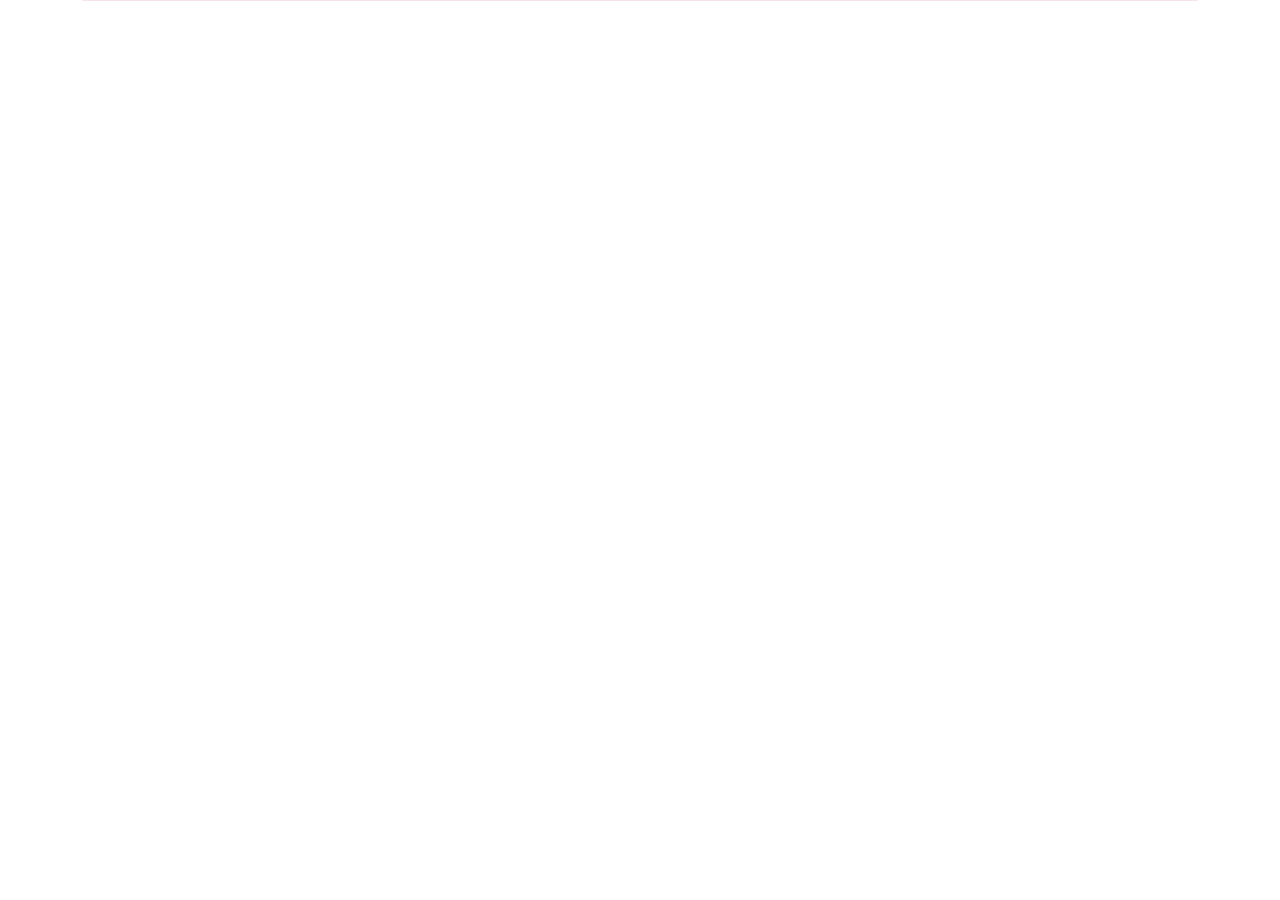
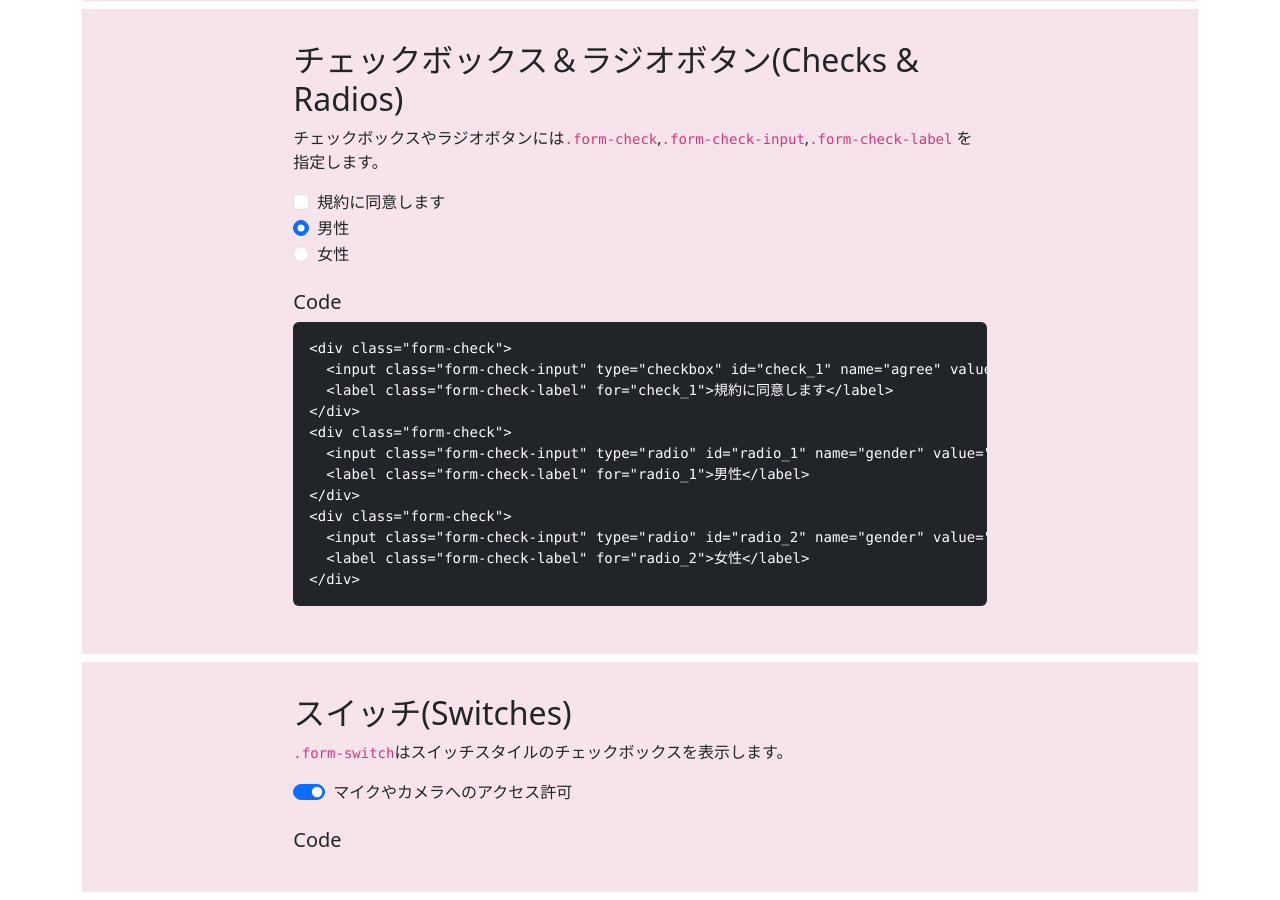
Before and after one commit to yyytatakahashi/vue-study, a Vue app: page /bootforms in a window 1280 px wide. Shown: the part 1600-2500 px from the top of the page. Before the commit the page ends 1609 px from the top, so only its background shows below. Built offline with nearby package versions, Linux system fonts and the light colour scheme.

Commit message:
チェックボックス、switchボタンの追加

```diff
--- a/src/views/BootFormsView.vue
+++ b/src/views/BootFormsView.vue
@@ -79,6 +79,60 @@
       </div>
     </div>
   </div>
+  <div class="bootforms mb-2">
+    <div class="row">
+      <div class="col-lg-8 mx-auto">
+        <h2 class="mb-2">チェックボックス＆ラジオボタン(Checks & Radios)</h2>
+        <p class="">
+          チェックボックスやラジオボタンには<code>.form-check</code>,<code>.form-check-input</code>,<code
+            >.form-check-label</code
+          >
+          を指定します。
+        </p>
+        <div class="form-check">
+          <input class="form-check-input" type="checkbox" id="check_1" name="agree" value="yes" />
+          <label class="form-check-label" for="check_1">規約に同意します</label>
+        </div>
+        <div class="form-check">
+          <input class="form-check-input" type="radio" id="radio_1" name="gender" value="male" checked />
+          <label class="form-check-label" for="radio_1">男性</label>
+        </div>
+        <div class="form-check">
+          <input class="form-check-input" type="radio" id="radio_2" name="gender" value="female" />
+          <label class="form-check-label" for="radio_2">女性</label>
+        </div>
+        <h5 class="mt-4">Code</h5>
+        <pre class="bg-dark text-white p-3 rounded"><code>&lt;div class="form-check"&gt;
+  &lt;input class="form-check-input" type="checkbox" id="check_1" name="agree" value="yes" /&gt;
+  &lt;label class="form-check-label" for="check_1"&gt;規約に同意します&lt;/label&gt;
+&lt;/div&gt;
+&lt;div class="form-check"&gt;
+  &lt;input class="form-check-input" type="radio" id="radio_1" name="gender" value="male" checked /&gt;
+  &lt;label class="form-check-label" for="radio_1"&gt;男性&lt;/label&gt;
+&lt;/div&gt;
+&lt;div class="form-check"&gt;
+  &lt;input class="form-check-input" type="radio" id="radio_2" name="gender" value="female" /&gt;
+  &lt;label class="form-check-label" for="radio_2"&gt;女性&lt;/label&gt;
+&lt;/div&gt;
+</code></pre>
+      </div>
+    </div>
+  </div>
+    <div class="bootforms mb-2">
+    <div class="row">
+      <div class="col-lg-8 mx-auto">
+        <h2 class="mb-2">スイッチ(Switches)</h2>
+        <p class="">
+          <code>.form-switch</code>はスイッチスタイルのチェックボックスを表示します。
+        </p>
+        <div class="form-check form-switch">
+          <input class="form-check-input" type="checkbox" id="switch_1" name="kyoka" value="yes" checked />
+          <label class="form-check-label" for="switch_1">マイクやカメラへのアクセス許可</label>
+        </div>
+        <h5 class="mt-4">Code</h5>
+      </div>
+    </div>
+  </div>
 </template>
 <script>
 export default {
```
